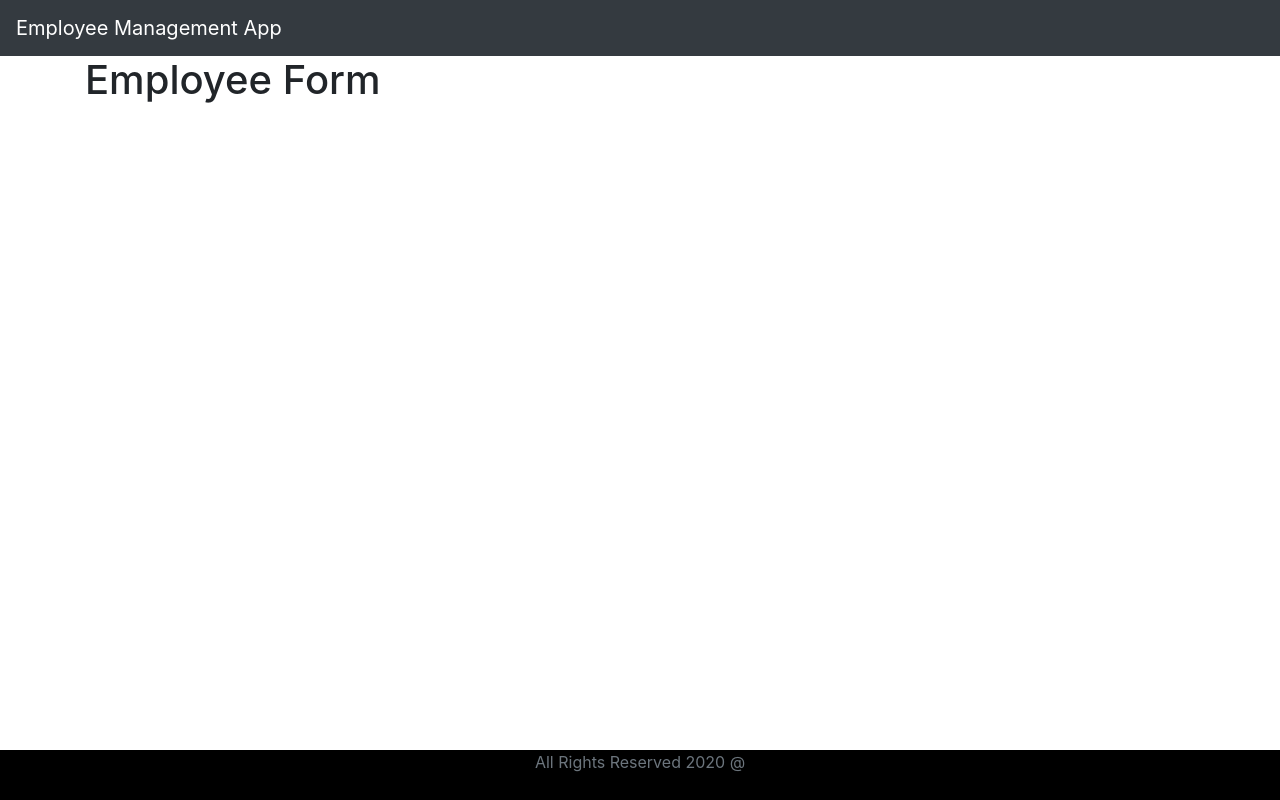
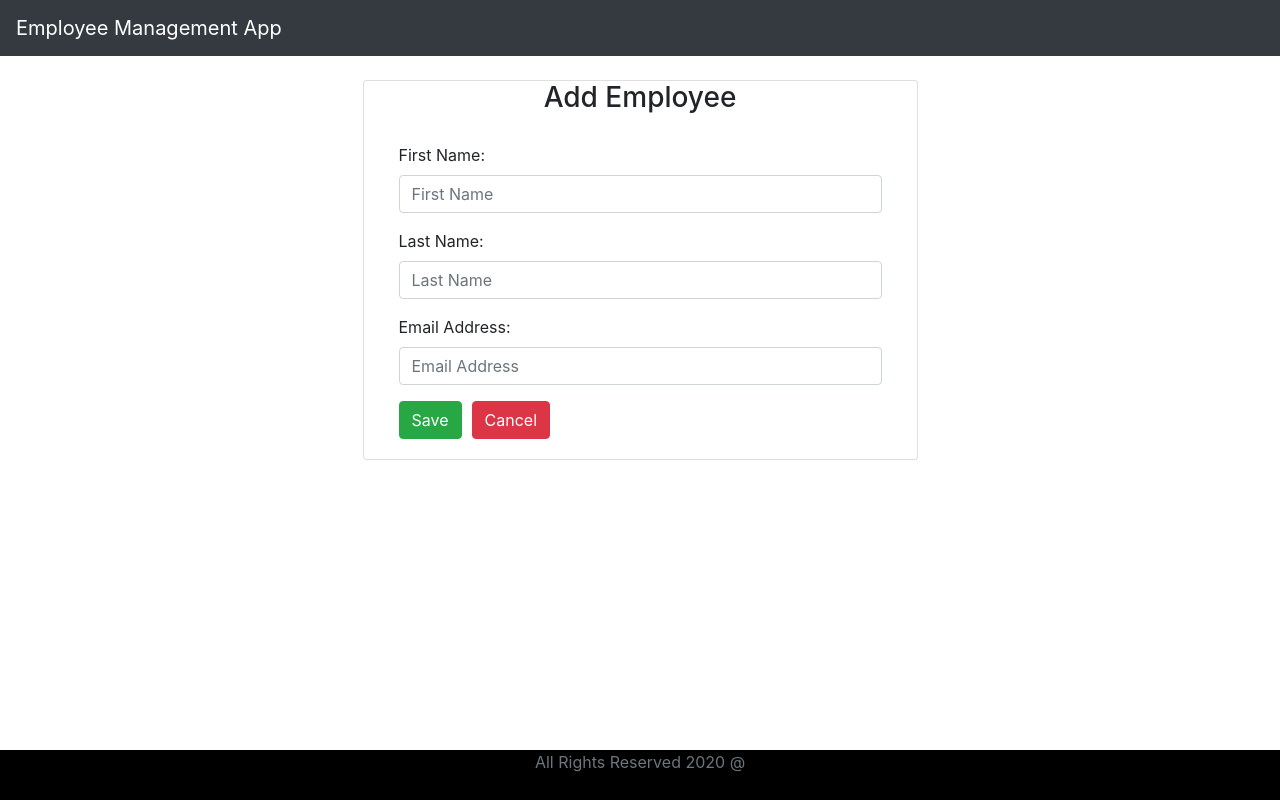
Before and after one commit to DuskoAtanasovski/employee-app, a React (Create React App) app in the folder react/react-employee/: page /add-employee in a window 1280 px wide. Built offline with nearby package versions, Linux system fonts and the light colour scheme.

Commit message:
Add existing file

```diff
--- a/react/react-employee/src/components/CreateEmployeeComponent.jsx
+++ b/react/react-employee/src/components/CreateEmployeeComponent.jsx
@@ -3,12 +3,100 @@
 class CreateEmployeeComponent extends Component {
   constructor(props) {
     super(props);
-    this.state = {};
+    this.state = {
+      firstName: "",
+      lastName: "",
+      emailId: "",
+    };
+    this.changeFirstNameHandler = this.changeFirstNameHandler.bind(this);
+    this.changeLastNameHandler = this.changeLastNameHandler.bind(this);
+    this.saveEmployee = this.saveEmployee.bind(this);
   }
+
+  saveEmployee = (e) => {
+    e.preventDefault();
+    let employee = {
+      firstName: this.state.firstName,
+      lastName: this.state.lastName,
+      emailId: this.state.emailId,
+    };
+    console.log("employee => " + JSON.stringify(employee));
+  };
+
+  changeFirstNameHandler = (event) => {
+    this.setState({ firstName: event.target.value });
+  };
+
+  changeLastNameHandler = (event) => {
+    this.setState({ lastName: event.target.value });
+  };
+
+  changeEmailHandler = (event) => {
+    this.setState({ emailId: event.target.value });
+  };
+
+  cancel() {
+    this.props.history.push("/employees");
+  }
+
   render() {
     return (
       <div>
-        <h1>Employee Form</h1>
+        <br></br>
+        <div className="container">
+          <div className="row">
+            <div className="card col-md-6 offset-md-3 offset-md-3">
+              <h3 className="text-center">Add Employee</h3>
+              <div className="card-body">
+                <form>
+                  <div className="form-group">
+                    <label>First Name: </label>
+                    <input
+                      placeholder="First Name"
+                      name="firstName"
+                      className="form-control"
+                      value={this.state.firstName}
+                      onChange={this.changeFirstNameHandler}
+                    />
+                  </div>
+                  <div className="form-group">
+                    <label>Last Name: </label>
+                    <input
+                      placeholder="Last Name"
+                      name="lastName"
+                      className="form-control"
+                      value={this.state.lastName}
+                      onChange={this.changeLastNameHandler}
+                    />
+                  </div>
+                  <div className="form-group">
+                    <label>Email Address: </label>
+                    <input
+                      placeholder="Email Address"
+                      name="emailId"
+                      className="form-control"
+                      value={this.state.emailId}
+                      onChange={this.changeEmailHandler}
+                    />
+                  </div>
+                  <button
+                    className="btn btn-success"
+                    onClick={this.saveEmployee}
+                  >
+                    Save
+                  </button>
+                  <button
+                    className="btn btn-danger"
+                    onClick={this.cancel.bind(this)}
+                    style={{ marginLeft: "10px" }}
+                  >
+                    Cancel
+                  </button>
+                </form>
+              </div>
+            </div>
+          </div>
+        </div>
       </div>
     );
   }
```
